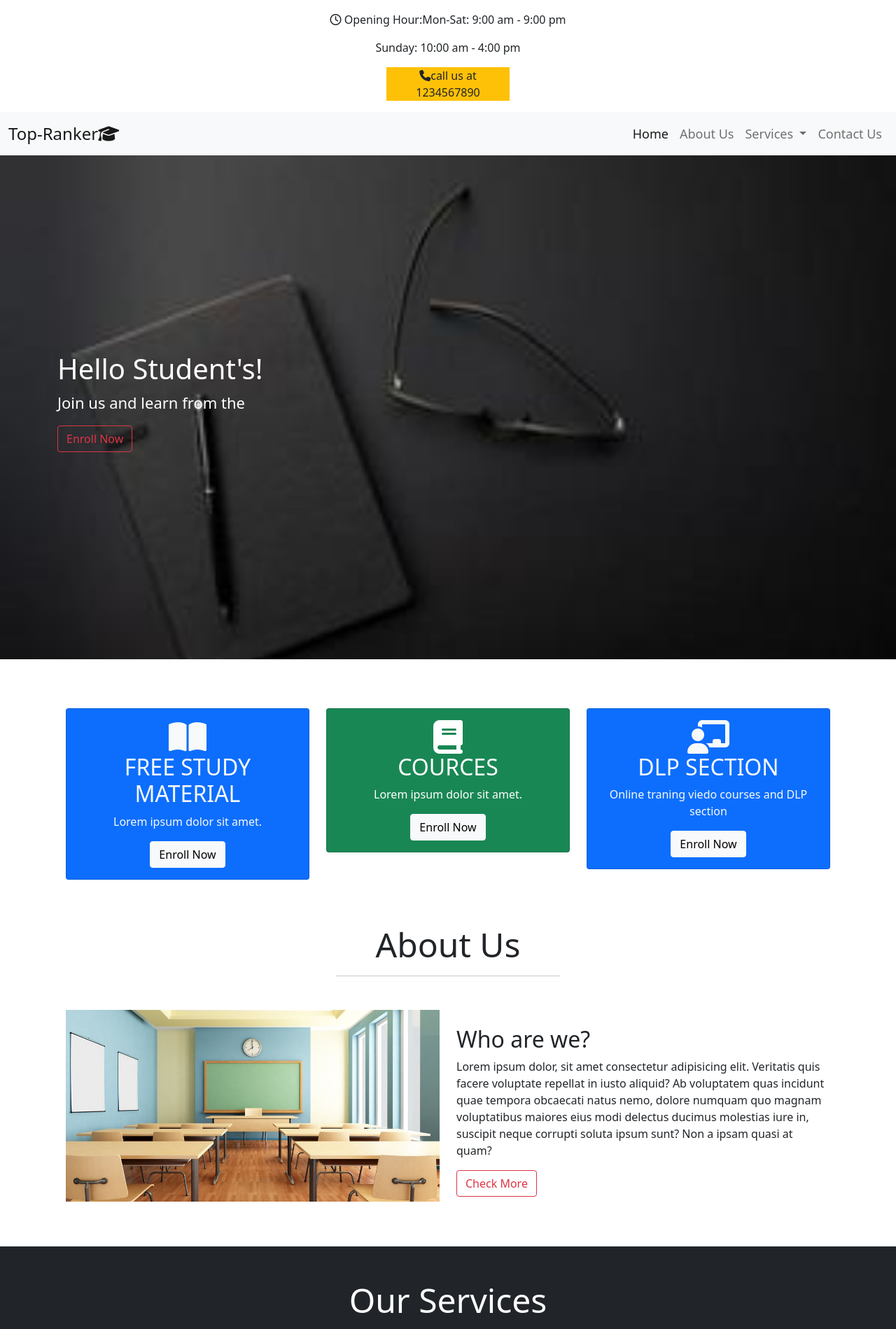
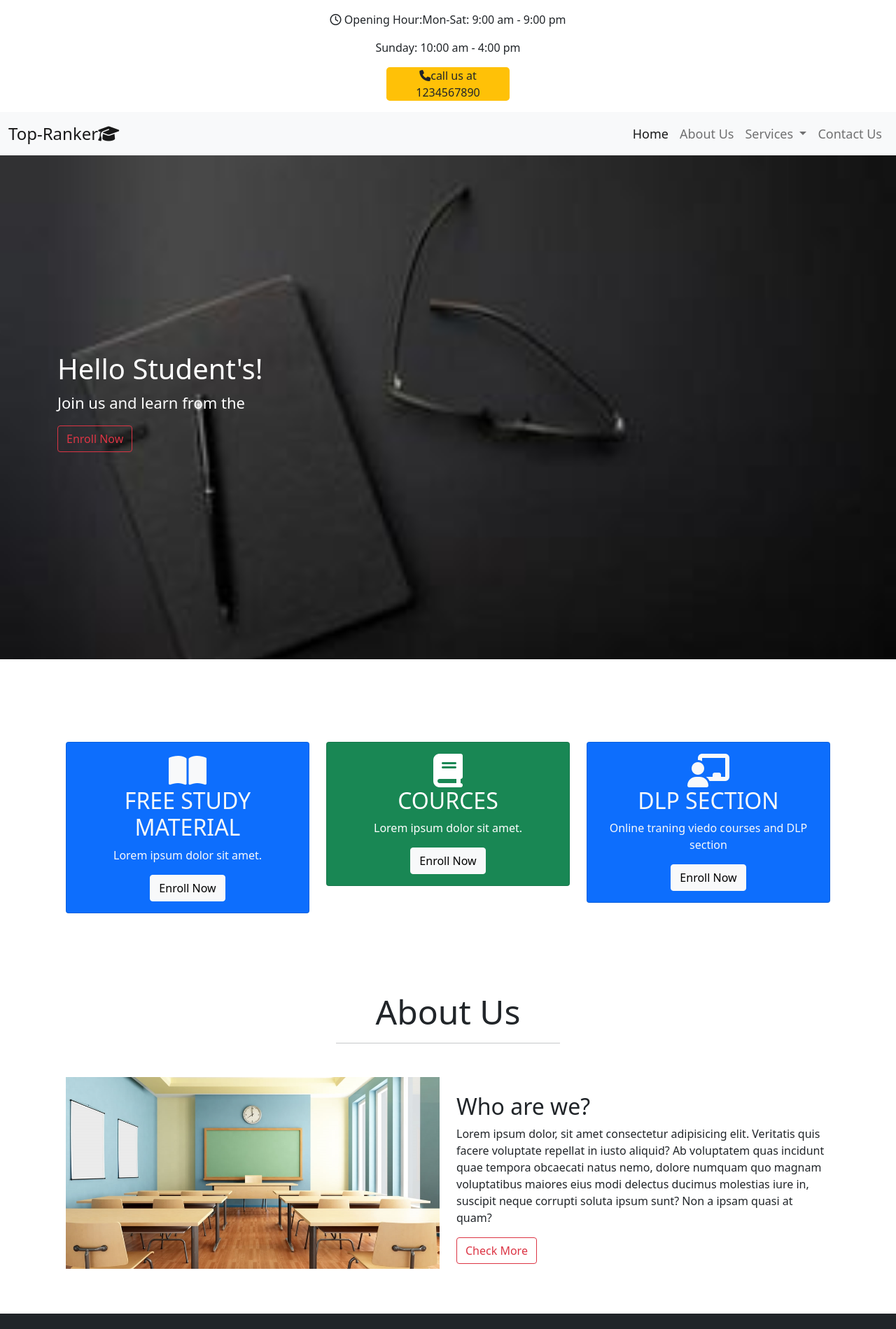
Before and after one commit to pratiksingh27/topranker, a plain HTML site: page index.html in a window 1280 px wide. Shown: the top 1899 px of the page at 70% size. Drawn offline with nearby package versions, Linux system fonts and the light colour scheme.

Commit message:
working on look and small things like border radius , added icon etc

```diff
--- a/index.html
+++ b/index.html
@@ -18,11 +18,11 @@
 <body>
     <div id="prelodar"></div>
 
-    <header id="header">
+    <header id="header" style="overflow-x: hidden; box-sizing: border-box;">
         <div class="container text-center py-3">
             <p><i class="fa-regular fa-clock"></i> Opening Hour:Mon-Sat: 9:00 am - 9:00 pm</p>
             <p>Sunday: 10:00 am - 4:00 pm</p>
-            <p class="bg-warning" style="max-width: 11rem; margin: auto;"><i class="fa fa-phone"></i>call us at 1234567890</p>
+            <p class="bg-warning rounded-3" style="max-width: 11rem; margin: auto;"><i class="fa fa-phone"></i>call us at 1234567890</p>
         </div>
         <nav class="navbar navbar-expand-lg navbar-light bg-light d-flex justify-content-between">
             <div class="container-fluid">
@@ -71,7 +71,7 @@
             <div>
                 <h1>Hello Student's!</h1>
                 <div id="pratik"></div>
-                <div class="xxl-12 my-3">
+                <div class="col-xxl-12 col-lg-12 col-md-12 my-3">
                         <a href="try.html" class="btn btn-outline-danger" data-bs-toggle="tooltip"
                             data-bs-placement="right" title="Who Am I">Enroll Now</a>
                 </div>
@@ -80,7 +80,7 @@
         </div>
     </section>
 
-    <section class="container-fluid">
+    <section class="container-fluid" style="overflow-x: hidden;">
         <div class="container">
             <div class="row my-5 mx-auto">
                 <div class="col-lg-4 col-md-4 col-12 col-xxl-4" data-aos="fade-right">
@@ -157,10 +157,10 @@
                         numquam quo magnam voluptatibus maiores eius modi delectus ducimus molestias iure in, suscipit
                         neque corrupti soluta ipsum sunt? Non a ipsam quasi at quam?
                     </p>
-                    <form action="/about.html">
-                        <button type="submit" class="btn btn-outline-danger" data-bs-toggle="tooltip"
+
+                        <a href="about.html" class="btn btn-outline-danger" data-bs-toggle="tooltip"
                             data-bs-placement="right" title="Who are we">
-                            Check More</button></form>
+                            Check More</a>
                 </div>
             </div>
 
--- a/style.css
+++ b/style.css
@@ -1,6 +1,8 @@
 *{
     margin: 0;
     padding: 0;
+    box-sizing: border-box;
+    /* overflow-x: hidden; */
 }
 #prelodar{
     background: #000 url(image/preloader.gif) no-repeat center;
```
Also changed, not shown: about.html (+8 -2 lines), contact.html (+1 -1 lines), faq.html (+2 -2 lines), result.html (+1 -1 lines), service.html (+1 -1 lines).
